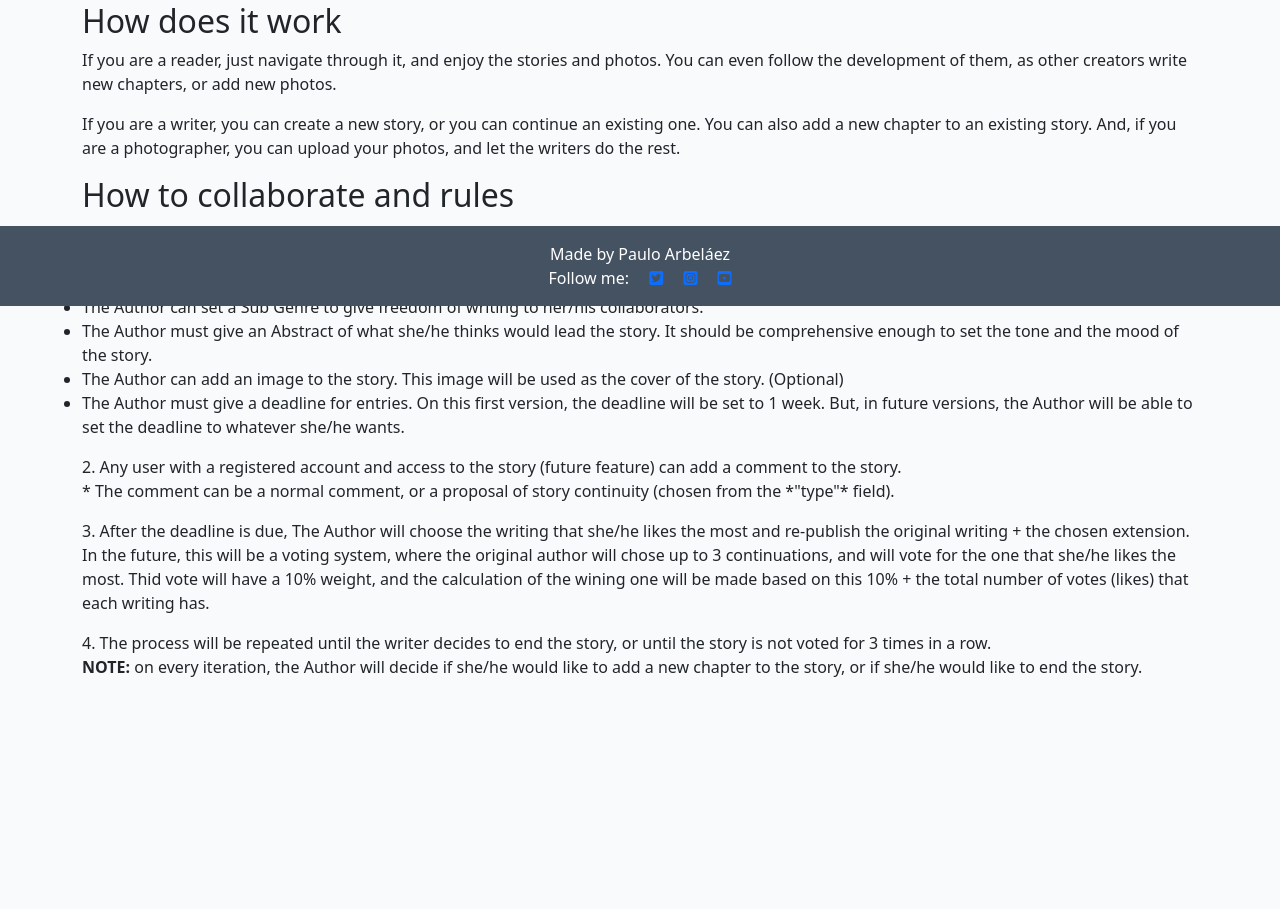
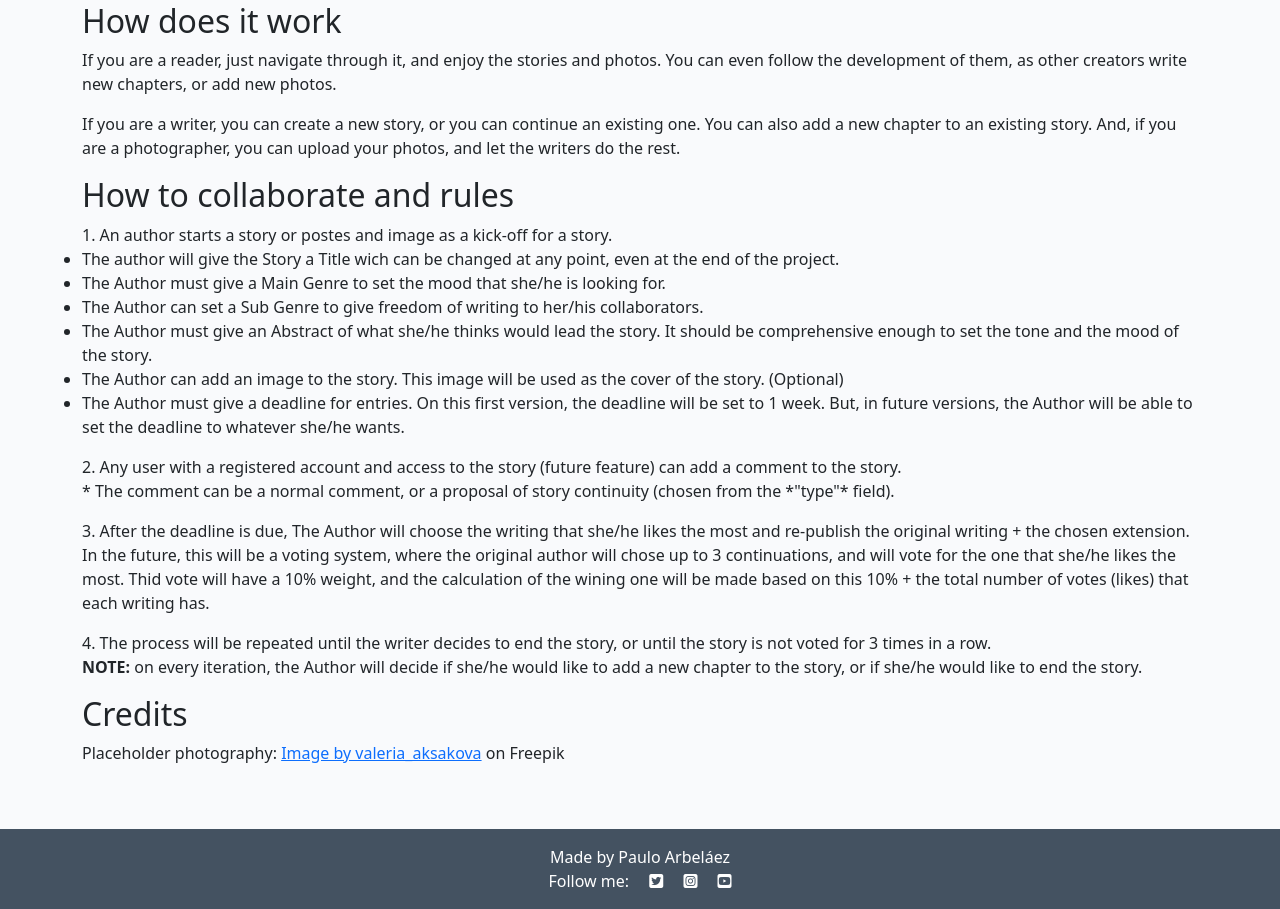
Before and after one commit to Parbelaez/ci_fsd_pp4_the_wc, a Django app: page /about/ in a window 1280 px wide. Shown: the part 494-1403 px from the top of the page. Before the commit the page ends 1171 px from the top, so only its background shows below. Run offline with Django 4.2, Linux system fonts and the light colour scheme; some libraries are stand-ins or nearby versions.

Commit message:
Fix the footer placing

```diff
--- a/static/css/style.css
+++ b/static/css/style.css
@@ -1,5 +1,22 @@
+*{
+    padding: 0;
+    margin: 0;
+    box-sizing: border-box;
+}
+
+html{
+    height: 100%;
+}
+
 body {
     background-color: #F9FAFC;
+    min-height: 100%;
+    display: flex;
+    flex-direction: column;
+}
+
+footer {
+    margin-top: auto;
 }
 
 .brand {
--- a/thewcwebpage/templates/about.html
+++ b/thewcwebpage/templates/about.html
@@ -43,6 +43,10 @@
         <p>4. The process will be repeated until the writer decides to end the story, or until the story is not voted for 3 times in a row.<br>
         <strong>NOTE:</strong> on every iteration, the Author will decide if she/he would like to add a new chapter to the story, or if she/he would like to end the story.</p>
     </div>
+    <div class="row">
+        <h2>Credits</h2>
+        <p>Placeholder photography: <a href="https://www.freepik.com/free-photo/successful-computer-gadget-digital-close_1047188.htm#query=writing&position=2&from_view=keyword&track=sph">Image by valeria_aksakova</a> on Freepik</p>
+    </div>
 </div>
 
 {% endblock content %}
--- a/thewcwebpage/templates/base.html
+++ b/thewcwebpage/templates/base.html
@@ -40,12 +40,12 @@
             {% endblock %}
         </main>
         <br><br>
-        <footer class="footer fixed-bottom mt-auto py-3 dark-bg">
+        <footer class="footer mt-auto py-3 dark-bg">
             <p class="m-0 text-center text-white">Made by Paulo Arbeláez</p>
             <p class="m-0 text-center text-white">Follow me:
-                <a href="https://twitter.com/PauloArbelaez"><i class="fab fa-twitter-square ms-3"></i></a>
-                <a href="https://www.instagram.com/pauloarbelaez/"><i class="fab fa-instagram-square ms-3"></i></a>
-                <a href="https://www.youtube.com/channel/UCYlH2tDSBuxlQ_dO7c6lBvg"><i class="fab fa-youtube-square ms-3"></i></a></p>
+                <a href="https://twitter.com/PauloArbelaez"><i class="fab fa-twitter-square ms-3" style="color: white"></i></a>
+                <a href="https://www.instagram.com/pauloarbelaez/"><i class="fab fa-instagram-square ms-3" style="color: white"></i></a>
+                <a href="https://www.youtube.com/channel/UCYlH2tDSBuxlQ_dO7c6lBvg"><i class="fab fa-youtube-square ms-3" style="color: white"></i></a></p>
         </footer>
     <script>
         setTimeout(function() {
```
Also changed, not shown: README.md, readmeimages/db_hangs.png (added).
